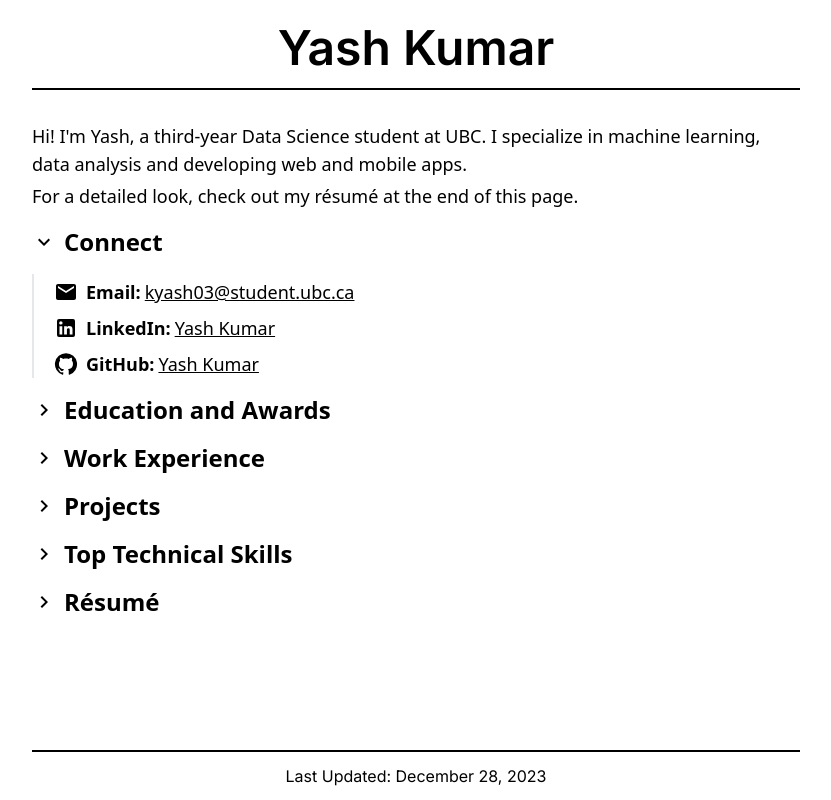
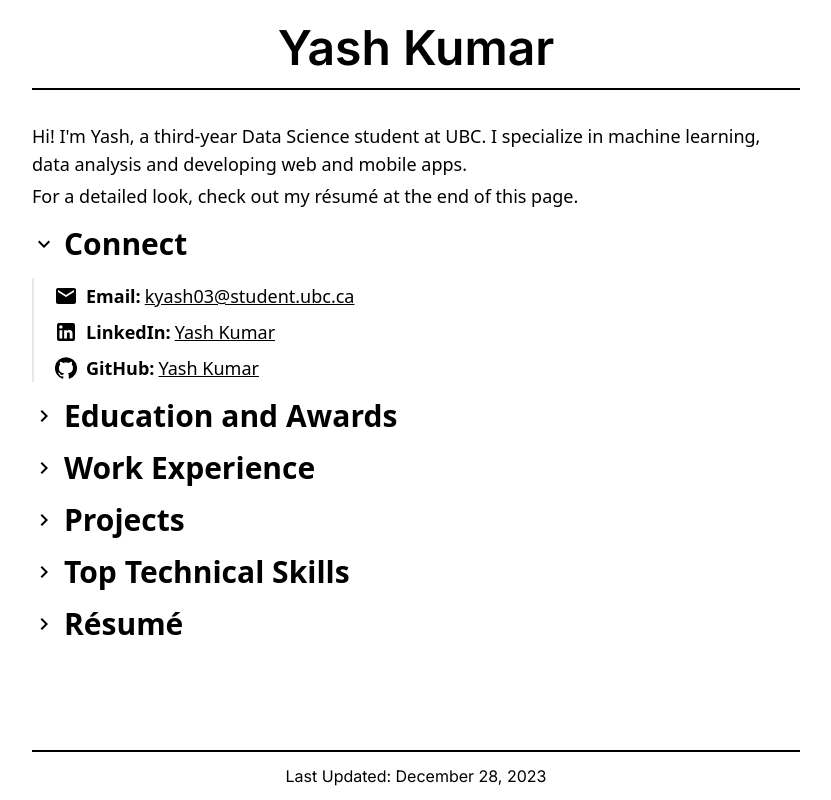
Before and after one commit to KYash03/PersonalWebsite, a Next.js app: page / in a window 1280 px wide. Shown: the whole page, without its empty margins (224-1055 px from the left). Built offline with nearby package versions, Linux system fonts and the light colour scheme.

Commit message:
increased button text sizes

```diff
--- a/app/components/ConnectButton.tsx
+++ b/app/components/ConnectButton.tsx
@@ -18,7 +18,7 @@ export default function ConnectButton() {
           setClickedState: setClickConnect,
           clickedState: isClickedConnect,
         })}
-        className="mb-6 text-2xl font-semibold hover:underline flex items-center"
+        className="mb-6 text-3xl font-semibold hover:underline flex items-center"
       >
         {isClickedConnect ? (
           <KeyboardArrowDownIcon className="mr-2" />
--- a/app/components/EducationButton.tsx
+++ b/app/components/EducationButton.tsx
@@ -18,7 +18,7 @@ export default function EducationButton() {
           setClickedState: setClickEducation,
           clickedState: isClickedEducation,
         })}
-        className="mb-6 text-2xl font-semibold hover:underline flex items-center"
+        className="mb-6 text-3xl font-semibold hover:underline flex items-center"
       >
         {isClickedEducation ? (
           <KeyboardArrowDownIcon className="mr-2" />
--- a/app/components/ProjectsButton.tsx
+++ b/app/components/ProjectsButton.tsx
@@ -18,7 +18,7 @@ export default function ProjectsButton() {
           setClickedState: setClickProjects,
           clickedState: isClickedProjects,
         })}
-        className="mb-6 text-2xl font-semibold hover:underline flex items-center"
+        className="mb-6 text-3xl font-semibold hover:underline flex items-center"
       >
         {isClickedProjects ? (
           <KeyboardArrowDownIcon className="mr-2" />
--- a/app/components/ResumeButton.tsx
+++ b/app/components/ResumeButton.tsx
@@ -18,7 +18,7 @@ export default function ResumeButton() {
           setClickedState: setClickResume,
           clickedState: isClickedResume,
         })}
-        className="mb-6 text-2xl font-semibold hover:underline flex items-center"
+        className="mb-6 text-3xl font-semibold hover:underline flex items-center"
       >
         {isClickedResume ? (
           <KeyboardArrowDownIcon className="mr-2" />
--- a/app/components/TechnicalSkillsButton.tsx
+++ b/app/components/TechnicalSkillsButton.tsx
@@ -18,7 +18,7 @@ export default function TechnicalSkillsButton() {
           setClickedState: setClickTechnicalSkills,
           clickedState: isClickedTechnicalSkills,
         })}
-        className="mb-6 text-2xl font-semibold hover:underline flex items-center"
+        className="mb-6 text-3xl font-semibold hover:underline flex items-center"
       >
         {isClickedTechnicalSkills ? (
           <KeyboardArrowDownIcon className="mr-2" />
--- a/app/components/WorkExperienceButton.tsx
+++ b/app/components/WorkExperienceButton.tsx
@@ -18,7 +18,7 @@ export default function WorkExperienceButton() {
           setClickedState: setClickWorkExperience,
           clickedState: isClickedWorkExperience,
         })}
-        className="mb-6 text-2xl font-semibold hover:underline flex items-center"
+        className="mb-6 text-3xl font-semibold hover:underline flex items-center"
       >
         {isClickedWorkExperience ? (
           <KeyboardArrowDownIcon className="mr-2" />
```
